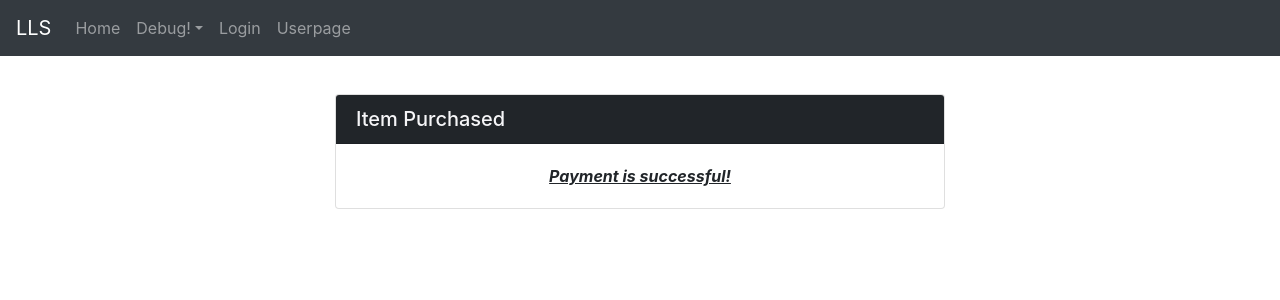
After one commit to wilfredhuang/AppDevelopmentProject, a Flask app: page /paymentstate in a window 1280 px wide. The commit adds this page. Shown: the top 300 px of the page. Run offline with Flask 2, Linux system fonts and the light colour scheme; some libraries are stand-ins or nearby versions.

Commit message:
some updates

```diff
--- a/app.py
+++ b/app.py
@@ -287,5 +287,12 @@ def payment():
     return render_template("payment_checkout.html")
 
 
+# Show state of payment
+# JH
+@app.route("/paymentstate")
+def payment_state():
+    return render_template("paymentsuccess.html")
+
+
 if __name__ == '__main__':
     app.run()
--- a/templates/payment_checkout.html
+++ b/templates/payment_checkout.html
@@ -37,7 +37,7 @@
                 <div class="col"><input type="text" style="width: 45%;float: left;" placeholder="CVV" /></div>
             </div><br />
             <div class="row col-md-6 mx-auto">
-                <div class="col"><a class="btn btn-primary bg-primary border rounded border-white button-selected" role="button" style="color: #f5f5f7;background: linear-gradient(#42a1ec,#0070c9);float: right;" href="creditcard_success.html">Pay</a></div>
+                <div class="col"><a class="btn btn-primary bg-primary border rounded border-white button-selected" role="button" style="color: #f5f5f7;background: linear-gradient(#42a1ec,#0070c9);float: right;" href="/paymentstate">Pay</a></div>
             </div>
         </div>
     </div>
--- /dev/null
+++ b/templates/paymentsuccess.html
@@ -0,0 +1,23 @@
+{% extends "main_Base.html" %}
+{% block title %} Home {% endblock %}
+
+{% block content %}
+<div style="padding-bottom: 3vw;">
+
+</div>
+
+<div class="container col-md-6">
+    <div class="card">
+        <div class="card-header" style="background-color: rgb(33,37,41);">
+            <h5 class="mb-0" style="color: rgb(245,245,247);">Item Purchased</h5>
+        </div>
+        <div class="card-body">
+            <div class="row col-md-6 mx-auto">
+                <div class="col">
+                    <p style="margin-bottom: 0px;text-align: center;"><strong><em><span style="text-decoration: underline;">Payment is successful!</span></em></strong><br /></p>
+                </div>
+            </div>
+        </div>
+    </div>
+</div>
+{% endblock %}
```
